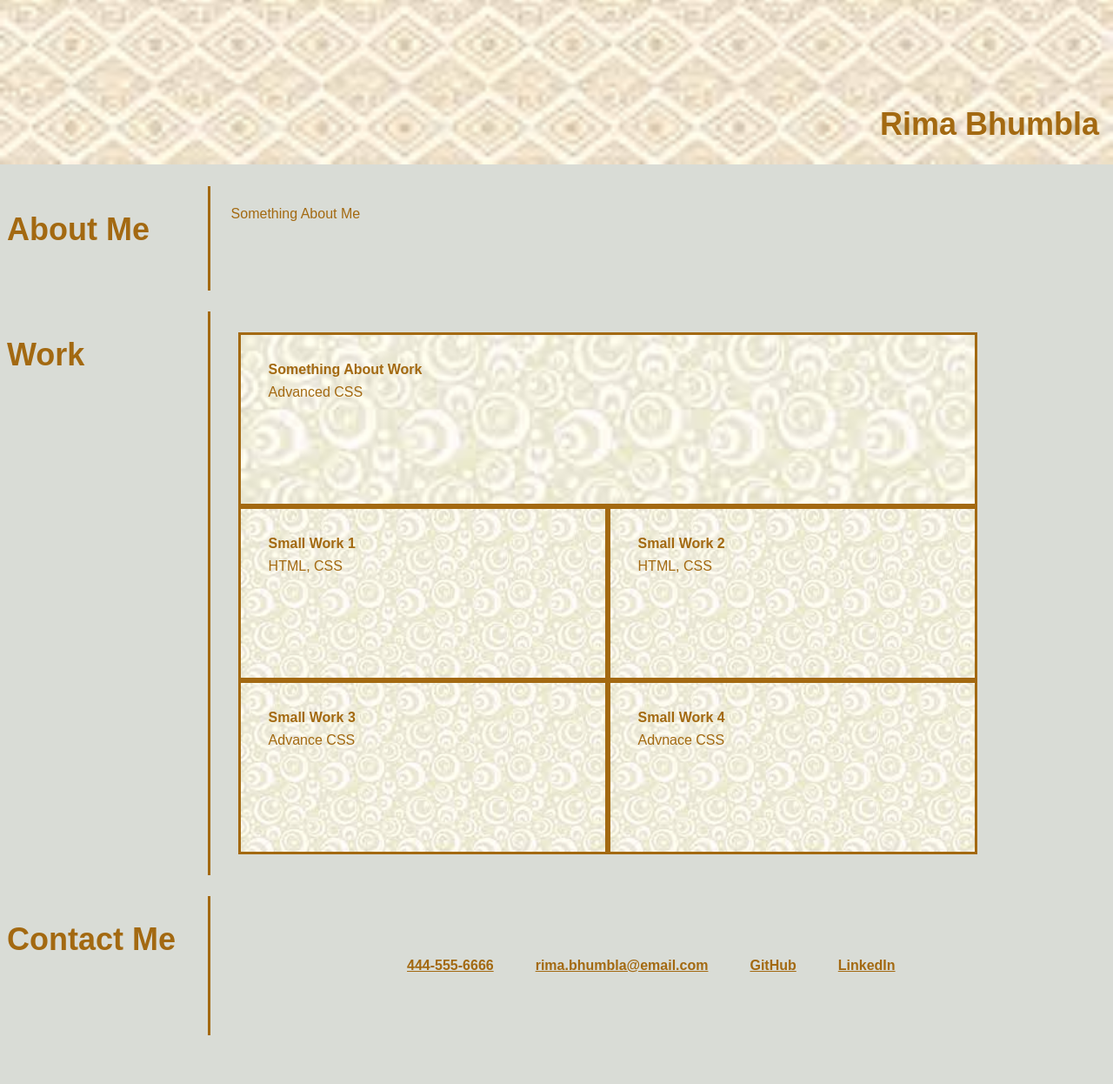
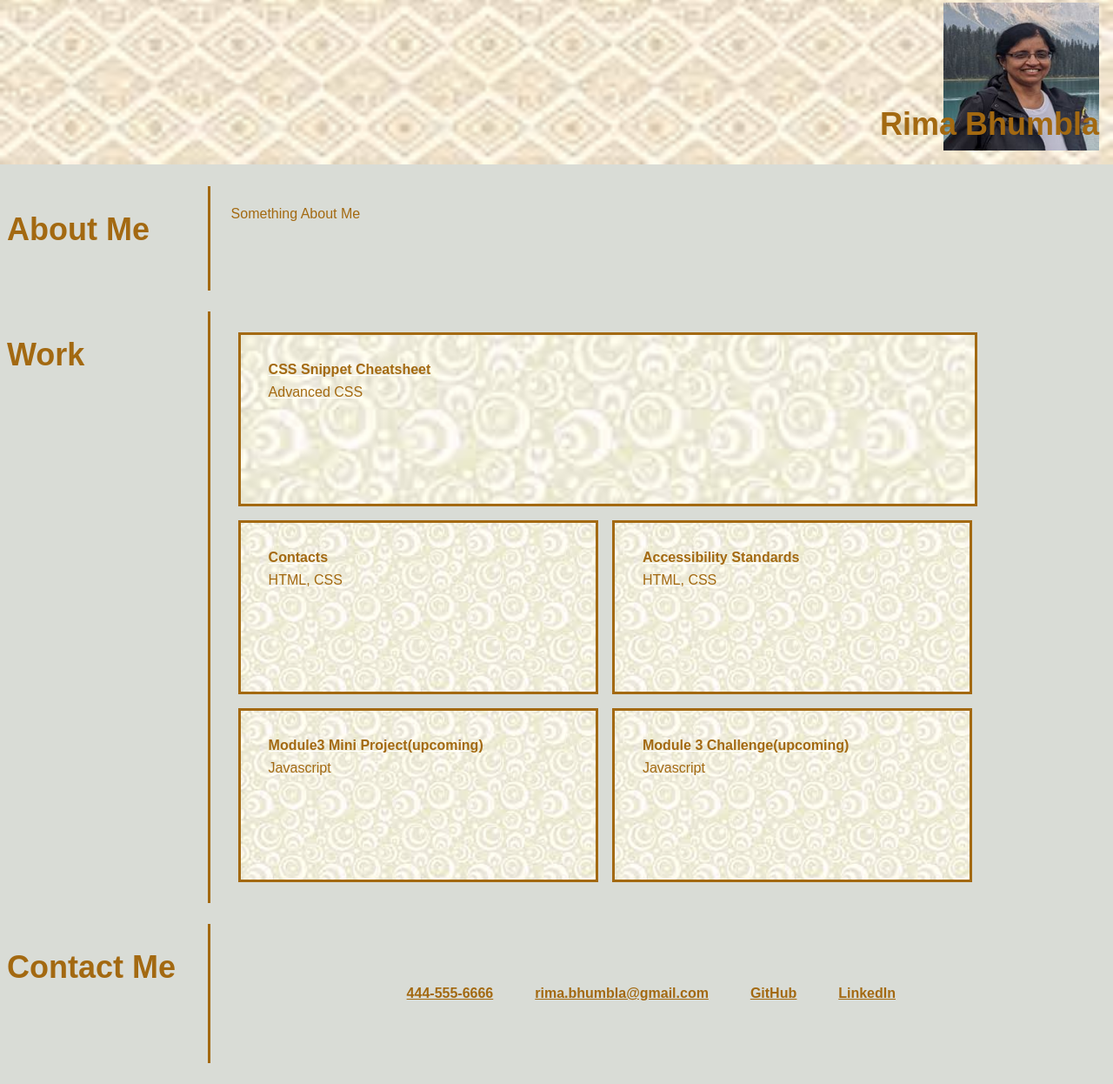
Before and after one commit to rbhumbla1/Work-Portfolio, a plain HTML site: page index.html in a window 1280 px wide. Shown: the part 99-1345 px from the top of the page at 87% size. Before the commit the page ends 1313 px from the top, so only its background shows below. Drawn offline with Linux system fonts and the light colour scheme.

Commit message:
Added links for Work, photo in subbtitle and some cosmetic changes

```diff
--- a/assets/css/style.css
+++ b/assets/css/style.css
@@ -24,14 +24,6 @@ h3 {
     color:var(--brown);
 }
 
-nav {
-    padding-top: 15px;
-    margin-right: 20px;
-    float: right;
-    font-family: 'Gill Sans', 'Gill Sans MT', Calibri, 'Trebuchet MS', sans-serif;
-    font-size: 20px;
-}
-
 ul {
     list-style-type: none;
 }
@@ -53,12 +45,28 @@ p {
 
 /* Header section*/
 header {
+    /* display:flex;  */
+    width:100%;
+    /* flex-wrap: wrap; */
     padding: 20px;
     font-family: 'Trebuchet MS', 'Lucida Sans Unicode', 'Lucida Grande', 'Lucida Sans', Arial, sans-serif;
     background-color: var(--brown);
     color: #ffffff;
 }
 
+/*navigation links in the header*/
+nav {
+    display:flex;
+    padding-top: 15px;
+    margin-right: 20px;
+    justify-content:flex-end;
+    flex-direction: row;
+    float: right;
+    font-family: 'Gill Sans', 'Gill Sans MT', Calibri, 'Trebuchet MS', sans-serif;
+    font-size: 20px;
+}
+
+/* Subtitle section */
 .subtitle{
     position:relative;
     height: 200px;
@@ -77,6 +85,14 @@ header {
   color: var(--brown);
 }
 
+.subtitle img{
+    position:absolute;
+    bottom: 16px;
+    right:16px;
+    height:85%;
+    width:14%;
+}
+
 /* create our main grid with flexbox, use negative margins to offset the padding on the .card-column class */
 .row {
     display: flex;
@@ -90,7 +106,7 @@ header {
     justify-content: center;
   }
 
-  /* using a mobile-first approach, set base column width to be 100% and we'll update it using media queries for larger screen sizes */
+  /* section titles on left side of page */
 .title-column {
     flex: 1 0 20%;
     padding: 2rem;
@@ -101,6 +117,7 @@ header {
     border-right: solid var(--brown);
   }
 
+  /* content on right side */
   .content-column {
     flex: 1 0 80%;
     padding: 1.5rem;
@@ -109,6 +126,7 @@ header {
     margin-bottom: 1.5rem;
   }
 
+  /* The first work which needed to be bigger than all others */
   .bigWork{
     position:relative;
     height: 200px;
@@ -120,12 +138,14 @@ header {
     background-position:center;
     border: solid var(--brown);
 }
-.smallWork{
+/* All other work are of smaller but same size */
+.smallWork {
     position:relative;
     height: 200px;
-    width: 40%;
+    width: 39%;
     padding:2rem;
     padding-right:0;
+    margin-top:1rem;
     margin-left: 2rem;
     background-image: url("../images/images.jpg ");
     background-size: cover;
@@ -133,10 +153,19 @@ header {
     border: solid var(--brown);
 }
 
-.row figure:nth-child(even){
-    margin-left:0rem;
+/* smaller margin space between works on a row */
+ .row a:nth-child(even){
+    margin-left:1rem;
 }
 
+/* Hightlight a work on hover */
+.bigWork:hover,
+.smallWork:hover {
+    border:dashed darkorange;
+    background-image: url("../images/subtitle_img.jpg");
+}
+
+/* heading of works */
 h6{
     color:var(--brown);
     text-decoration: underline;
@@ -144,3 +173,17 @@ h6{
     padding-left:0;
     flex: 1 0 25%;
 }
+
+/* Contack links */
+figure a{
+    color: var(--brown);
+}
+
+/* nav links should become column on smaller screen */
+
+@media screen and (max-width: 768px) {
+    nav {
+      flex-direction: column;
+    }
+
+  }
--- a/index.html
+++ b/index.html
@@ -10,6 +10,7 @@
 </head>
 <body>
     <!-- Header -->
+    <!-- Navigation liknks will take you to section below -->
     <header>
         <h1>RBhumbla1</h1>
         <nav>
@@ -33,6 +34,7 @@
     <main>
         <!-- Subtitle section -->
         <div class="subtitle">
+            <img src="./assets/images/ProfilePhoto.JPG">
            <h2>Rima Bhumbla</h2>
         </div>
 
@@ -51,6 +53,7 @@
         </section>
 
         <!-- Work -->
+        <!-- each section is a link to deplyed application -->
         <section class="row justify-center">
             <div class="title-column" id="AboutWork">
                 <figure>
@@ -59,33 +62,44 @@
             </div>
             <div class="content-column">
                     <section class="row justify center">
-                        <figure class="bigWork">
-                            <h3> Something About Work</h3>
+                        <a href="https://rbhumbla1.github.io/02-Mini-Project/" target="_blank" class="bigWork">
+                            <figure>
+                                <h3>CSS Snippet Cheatsheet</h3>
                                 <p>Advanced CSS</p>
                             </figure>
+                        </a>
                     </section>
                     <section class="row justify center">
-                        <figure class="smallWork">
-                            <h3> Small Work 1</h3>
+                        <a href="https://rbhumbla1.github.io/01-Mini-Project/" target="_blank" class="smallWork">
+                            <figure>
+                                <h3>Contacts</h3>
                                 <p>HTML, CSS</p>
                             </figure>
-                        <figure class="smallWork">
-                            <h3>Small Work 2</h3>
+                        </a>
+                        <a href="https://rbhumbla1.github.io/01-Challenge/" target="_blank" class="smallWork">
+                            <figure>
+                                <h3>Accessibility Standards</h3>
                                 <p>HTML, CSS</p>
                             </figure>
-                        <figure class="smallWork">
-                            <h3>Small Work 3</h3>
-                            <p> Advance CSS</p>
+                        </a>
+                        <a href="" target="_blank" class="smallWork">
+                            <figure>
+                                <h3>Module3 Mini Project(upcoming)</h3>
+                                <p>Javascript</p>
                             </figure>
-                        <figure class="smallWork">
-                            <h3>Small Work 4</h3>
-                            <p>Advnace CSS </p>
+                        </a>
+                        <a href="" target="_blank" class="smallWork">
+                            <figure>
+                                <h3>Module 3 Challenge(upcoming)</h3>
+                                <p>Javascript </p>
                             </figure>
+                        </a>
                     </section>
               </div>
         </section>
 
         <!-- Contact -->
+        <!-- Github link is working -->
         <section class="row justify-center">
             <div class="title-column" id="AboutContact">
                 <figure>
@@ -98,10 +112,10 @@
                         <h6>444-555-6666</h6>
                     </figure>
                     <figure class="contact">
-                        <h6>rima.bhumbla@email.com</h6>
+                        <h6>rima.bhumbla@gmail.com</h6>
                     </figure>
                     <figure class="contact">
-                        <h6>GitHub</h6>
+                        <h6><a href="https://github.com/rbhumbla1" target="_blank">GitHub</a></h6>
                     </figure>
                     <figure class="contact">
                         <h6>LinkedIn</h6>
```
Also changed, not shown: assets/images/ProfilePhoto.JPG (added), assets/images/smallwork1.jpg (added), assets/images/smallwork1.png (added), assets/images/smallwork2.jpg (added), assets/images/smallwork3.jpg (added), assets/images/smallwork4.jpg (added), 1 other file. Lines whose indentation alone changed are shown as unchanged.
